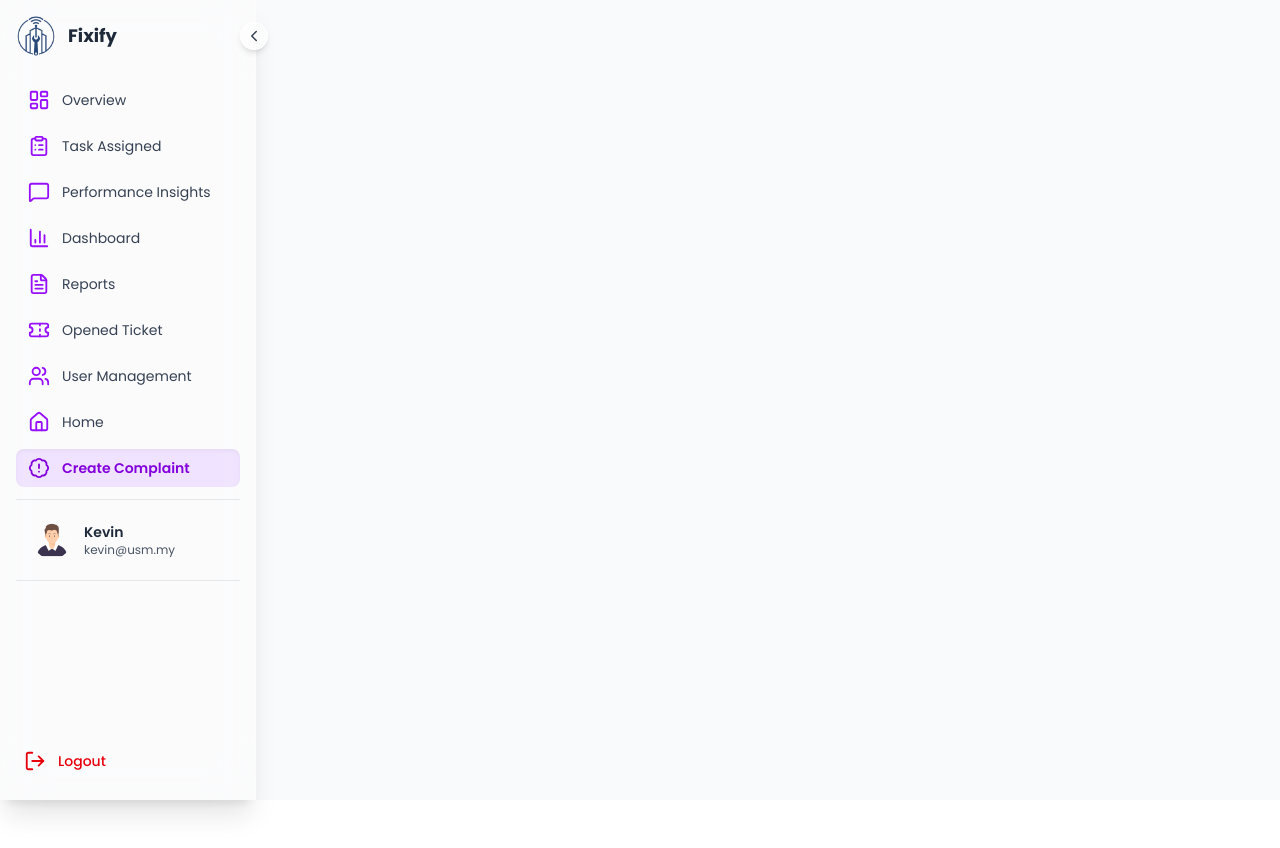
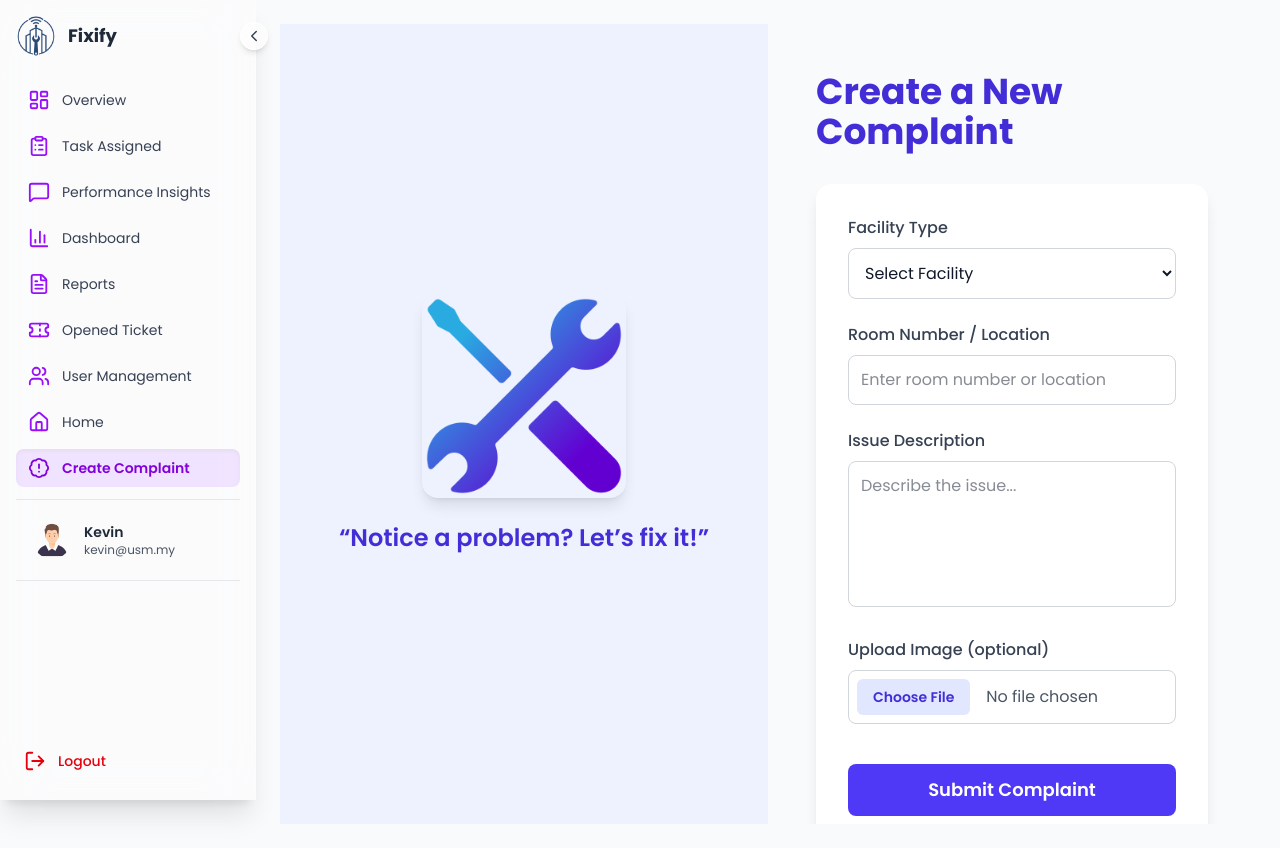
Before and after one commit to angelineyong/CMT322_HostelManagement, a React (Vite) app in the folder frontend/: page /student/complaint in a window 1280 px wide. Before the commit the page ends 800 px from the top, so only its background shows below. Built offline with nearby package versions, Linux system fonts and the light colour scheme.

Commit message:
create complaint draft

```diff
--- /dev/null
+++ b/frontend/src/pages/student/CreateComplaint.tsx
@@ -0,0 +1,126 @@
+import React, { useState } from "react";
+import complaintImage from "../../assets/Tools.png";
+
+const CreateComplaint: React.FC = () => {
+  const [facilityType, setFacilityType] = useState("");
+  const [roomNumber, setRoomNumber] = useState("");
+  const [description, setDescription] = useState("");
+  const [image, setImage] = useState<File | null>(null);
+
+
+  const handleSubmit = (e: React.FormEvent) => {
+    e.preventDefault();
+    console.log({ facilityType, roomNumber, description, image });
+    // TODO: Add submission logic here (e.g. send to backend)
+  };
+
+  const handleFileChange = (e: React.ChangeEvent<HTMLInputElement>) => {
+    if (e.target.files && e.target.files[0]) {
+      setImage(e.target.files[0]);
+    }
+  };
+
+  return (
+    <div className="flex h-screen bg-gray-50">
+      {/* Left Section */}
+      <div className="w-1/2 flex flex-col items-center justify-center bg-indigo-50 p-10">
+        <img
+          src={complaintImage}
+          alt="Report Issue"
+          className="w-2/4 h-auto rounded-2xl shadow-lg mb-6"
+        />
+        <p className="text-2xl font-semibold text-indigo-700 text-center">“Notice a problem? Let’s fix it!”</p>
+      </div>
+
+      {/* Right Section (Form) */}
+      <div className="w-1/2 overflow-y-auto p-12">
+        <h1 className="text-4xl font-bold text-indigo-700 mb-8">
+          Create a New Complaint
+        </h1>
+
+        <form
+          onSubmit={handleSubmit}
+          className="flex flex-col gap-6 bg-white p-8 rounded-2xl shadow-lg"
+        >
+          {/* Facility Type */}
+          <div>
+            <label className="block text-gray-700 font-medium mb-2">
+              Facility Type
+            </label>
+            <select
+              value={facilityType}
+              onChange={(e) => setFacilityType(e.target.value)}
+              className="w-full border border-gray-300 rounded-lg p-3 focus:ring-2 focus:ring-indigo-400 focus:outline-none"
+              required
+            >
+              <option value="">Select Facility</option>
+              <option value="Hostel">Hostel</option>
+              <option value="Lecture Hall">Lecture Hall</option>
+              <option value="Library">Library</option>
+              <option value="Cafeteria">Cafeteria</option>
+              <option value="Sports Complex">Sports Complex</option>
+            </select>
+          </div>
+
+          {/* Room Number */}
+          <div>
+            <label className="block text-gray-700 font-medium mb-2">
+              Room Number / Location
+            </label>
+            <input
+              type="text"
+              value={roomNumber}
+              onChange={(e) => setRoomNumber(e.target.value)}
+              placeholder="Enter room number or location"
+              className="w-full border border-gray-300 rounded-lg p-3 focus:ring-2 focus:ring-indigo-400 focus:outline-none"
+              required
+            />
+          </div>
+
+          {/* Issue Description */}
+          <div>
+            <label className="block text-gray-700 font-medium mb-2">
+              Issue Description
+            </label>
+            <textarea
+              value={description}
+              onChange={(e) => setDescription(e.target.value)}
+              placeholder="Describe the issue..."
+              rows={5}
+              className="w-full border border-gray-300 rounded-lg p-3 focus:ring-2 focus:ring-indigo-400 focus:outline-none resize-none"
+              required
+            ></textarea>
+          </div>
+
+          {/* Upload Image */}
+          <div>
+            <label className="block text-gray-700 font-medium mb-2">
+              Upload Image (optional)
+            </label>
+            <input
+              type="file"
+              accept="image/*"
+              onChange={handleFileChange}
+              className="block w-full text-gray-600 border border-gray-300 rounded-lg p-2 file:mr-4 file:py-2 file:px-4 file:rounded-md file:border-0 file:text-sm file:font-semibold file:bg-indigo-100 file:text-indigo-700 hover:file:bg-indigo-200"
+            />
+            {image && (
+              <p className="text-sm text-gray-500 mt-2">
+                Selected: {image.name}
+              </p>
+            )}
+          </div>
+
+          {/* Submit Button */}
+          <button
+            type="submit"
+            className="mt-4 bg-indigo-600 text-white py-3 rounded-lg text-lg font-semibold hover:bg-indigo-700 transition-all"
+          >
+            Submit Complaint
+          </button>
+        </form>
+      </div>
+    </div>
+  );
+};
+
+export default CreateComplaint;
--- a/frontend/src/router/AppRouter.tsx
+++ b/frontend/src/router/AppRouter.tsx
@@ -6,6 +6,7 @@ import TaskDetailPage from "../pages/staff/task/[id]";
 import PerformanceInsightsPage from "../pages/staff/PerformanceInsightsPage";
 import DashboardPage from "../pages/admin/DashboardPage";
 import StudentHome from "../pages/student/StudentHome";
+import CreateComplaint from "../pages/student/CreateComplaint";
 
 export default function AppRouter() {
   return (
@@ -19,6 +20,7 @@ export default function AppRouter() {
       <Route path="/admin/dashboard" element={<DashboardPage />} />
 
       <Route path="/student" element={<StudentHome />} />
+      <Route path="/student/complaint" element={<CreateComplaint />} />
     </Routes>
   );
 }
```
Also changed, not shown: frontend/src/assets/Tools.png (added).
